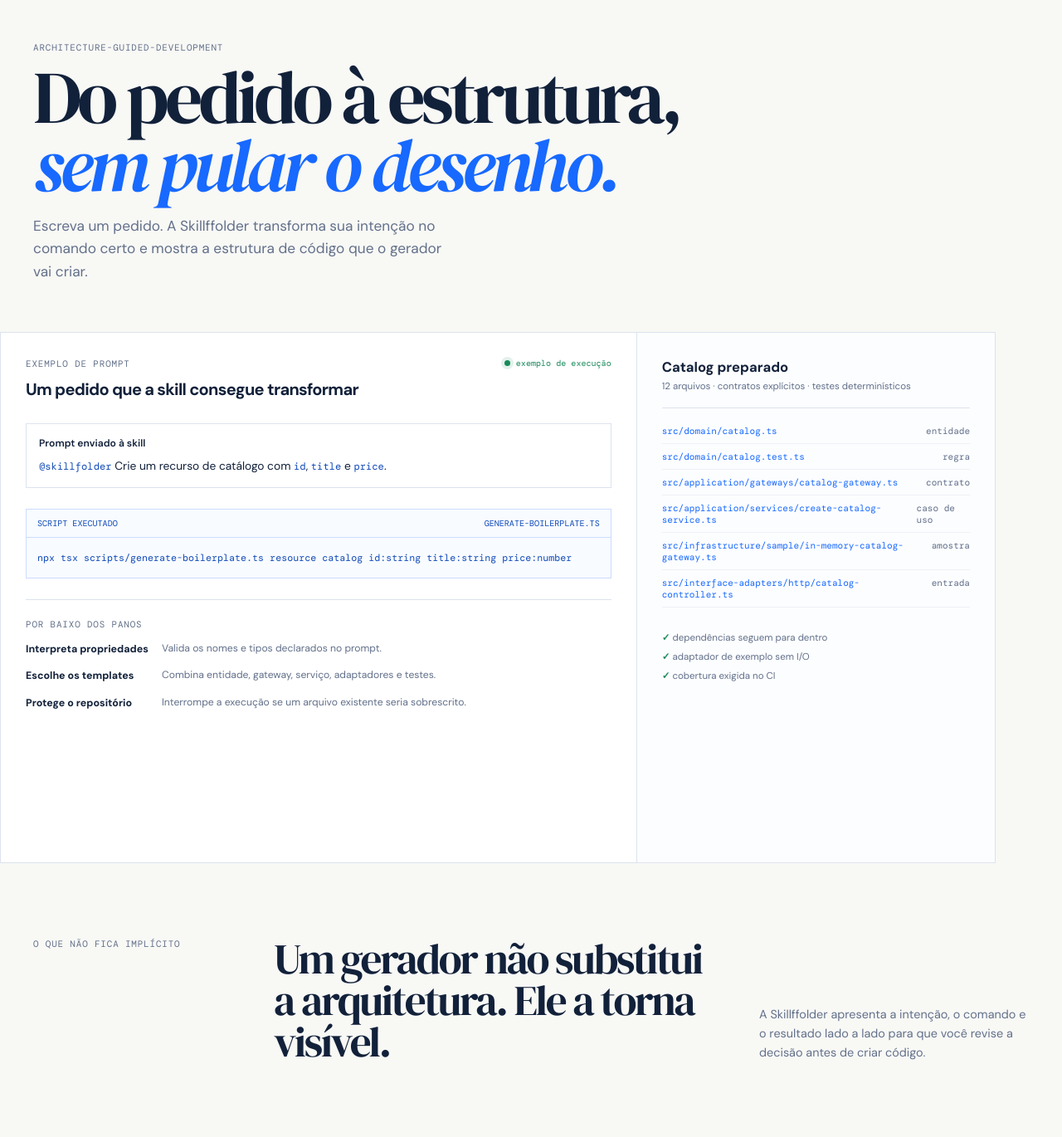
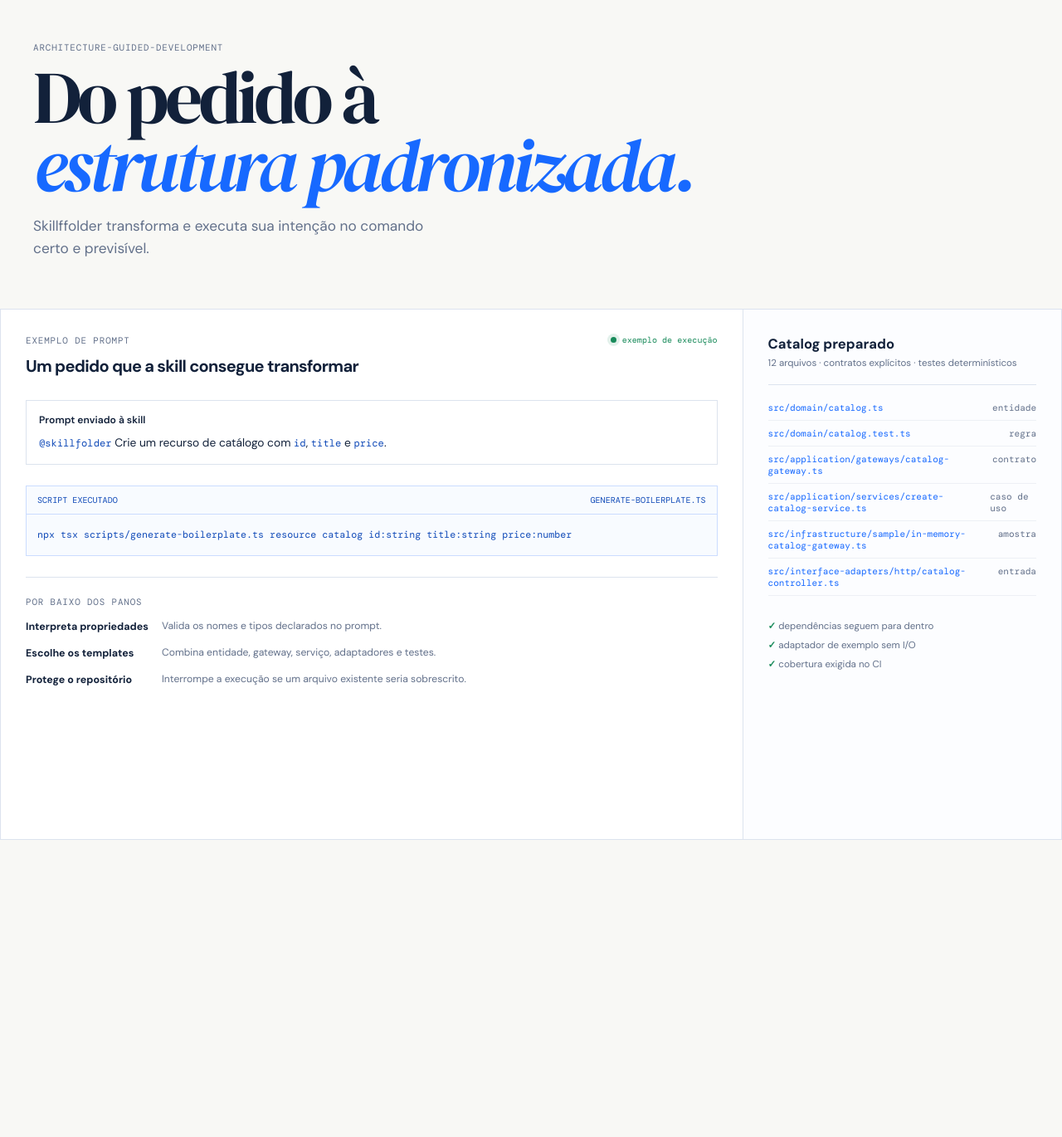
Before and after one commit to ronanrodrigo/lab, a website: page skillffolder/index.html in a window 1280 px wide. Shown: the part 60-1430 px from the top of the page at 83% size. After the commit the page ends 1072 px from the top, so only its background shows below. Drawn offline with nearby package versions, Linux system fonts and the light colour scheme.

Commit message:
refactor: widen Skillffolder example

```diff
--- a/skillffolder/index.html
+++ b/skillffolder/index.html
@@ -20,8 +20,8 @@
     <main>
       <section class="intro" aria-labelledby="page-title">
         <p class="eyebrow">architecture-guided-development</p>
-        <h1 id="page-title">Do pedido à estrutura,<br /><em>sem pular o desenho.</em></h1>
-        <p class="lede">Escreva um pedido. A Skillffolder transforma sua intenção no comando certo e mostra a estrutura de código que o gerador vai criar.</p>
+        <h1 id="page-title">Do pedido à<br /><em>estrutura padronizada.</em></h1>
+        <p class="lede">Skillffolder transforma e executa sua intenção no comando certo e previsível.</p>
       </section>
 
       <section class="workbench" id="workbench" aria-label="Exemplo de geração guiada">
@@ -74,10 +74,6 @@
         </section>
       </section>
 
-      <section class="principles" aria-label="O que o gerador respeita">
-        <p class="eyebrow">o que não fica implícito</p>
-        <div><h2>Um gerador não substitui<br />a arquitetura. Ele a torna visível.</h2><p>A Skillffolder apresenta a intenção, o comando e o resultado lado a lado para que você revise a decisão antes de criar código.</p></div>
-      </section>
     </main>
   </body>
 </html>
--- a/skillffolder/styles.css
+++ b/skillffolder/styles.css
@@ -15,7 +15,7 @@
 h1 { max-width:850px; margin-bottom:18px; font:clamp(3.5rem,7vw,6.8rem)/.92 var(--serif); letter-spacing:-.055em; }
 h1 em { color:var(--blue); font-style:italic; }
 .lede { max-width:515px; margin:0; color:var(--muted); font-size:1.08rem; line-height:1.6; }
-.workbench { display:grid; grid-template-columns:minmax(0,1.28fr) minmax(330px,.72fr); width:min(calc(100% - 80px),1440px); min-height:640px; border:1px solid var(--rule); background:var(--surface); }
+.workbench { display:grid; grid-template-columns:minmax(0,7fr) minmax(0,3fr); width:100%; min-height:640px; border:1px solid var(--rule); background:var(--surface); }
 .studio,.output { padding:30px; }
 .studio { border-right:1px solid var(--rule); }
 .studio-heading,.output-heading { display:flex; align-items:flex-start; justify-content:space-between; gap:16px; margin-bottom:28px; }
@@ -48,11 +48,7 @@
 .guardrails { margin-top:17px; padding-top:4px; }
 .guardrails p { margin:8px 0; color:var(--muted); font-size:.72rem; }
 .guardrails b { color:var(--green); }
-.principles { display:grid; grid-template-columns:260px minmax(0,1fr); gap:30px; width:min(calc(100% - 80px),1440px); margin:0 auto; padding:90px 0; }
-.principles h2 { font:clamp(2.25rem,4vw,4rem)/.98 var(--serif); letter-spacing:-.045em; }
-.principles div { display:flex; align-items:flex-end; justify-content:space-between; gap:35px; }
-.principles p:last-child { max-width:325px; margin:0; color:var(--muted); font-size:.9rem; line-height:1.6; }
-@media (max-width:1050px) { .workbench { width:100%; grid-template-columns:1fr; border-inline:0; } .output { border-top:1px solid var(--rule); } .studio { border-right:0; } .principles { grid-template-columns:1fr; } }
-@media (max-width:680px) { .site-header,.intro,.principles { width:min(calc(100% - 32px),1440px); } .workbench { width:100%; border-inline:0; } .site-header { padding:20px 0; } .header-note { display:none; } .intro { margin:28px auto 40px; } h1 { font-size:3.25rem; } .workbench { display:block; } .studio,.output { padding:23px; border-right:0; } .under-the-hood li,.principles div { grid-template-columns:1fr; display:grid; gap:4px; } .principles { padding:60px 0; } }
+@media (max-width:1050px) { .workbench { grid-template-columns:1fr; border-inline:0; } .output { border-top:1px solid var(--rule); } .studio { border-right:0; } }
+@media (max-width:680px) { .site-header,.intro { width:min(calc(100% - 32px),1440px); } .site-header { padding:20px 0; } .header-note { display:none; } .intro { margin:28px auto 40px; } h1 { font-size:3.25rem; } .workbench { display:block; border-inline:0; } .studio,.output { padding:23px; border-right:0; } .under-the-hood li { grid-template-columns:1fr; display:grid; gap:4px; } }
 @media (prefers-color-scheme:dark) { :root { --paper:#111722; --surface:#161f2d; --output:#131c29; --ink:#edf3ff; --muted:#a9b7ca; --rule:#2d3a4f; --blue:#77a5ff; --pale:#1b2d4a; --blue-deep:#a9c6ff; --command:#16243a; --command-rule:#304b73; --green:#6dd7a2; } .skip-link { color:#0e1725; background:var(--blue); } .live-mark i { box-shadow:0 0 0 4px rgba(109,215,162,.14); } .state-pill.is-ready { border-color:#2f7658; color:var(--green); background:#13291f; } }
 @media (prefers-reduced-motion:reduce) { *,*::before,*::after { scroll-behavior:auto!important; animation-duration:.01ms!important; transition-duration:.01ms!important; } }
```
Also changed, not shown: skillffolder/README.md.
